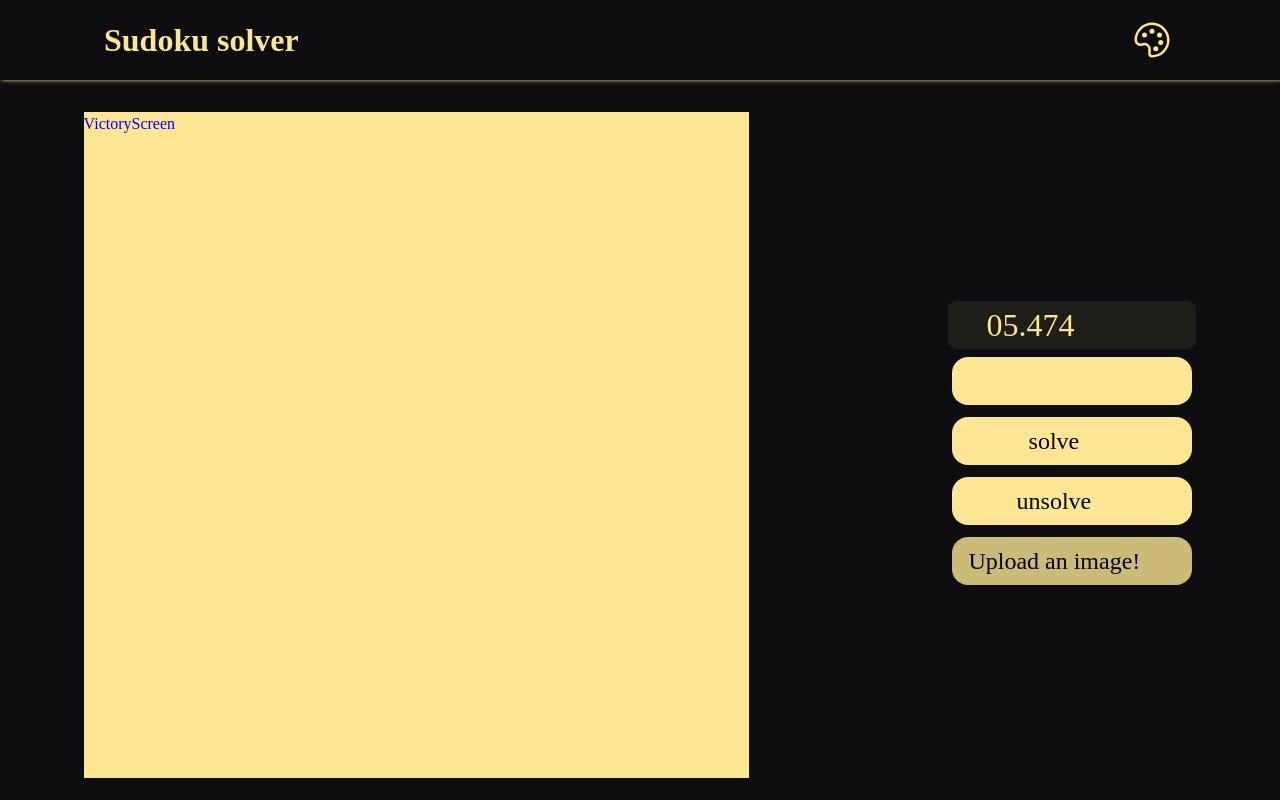
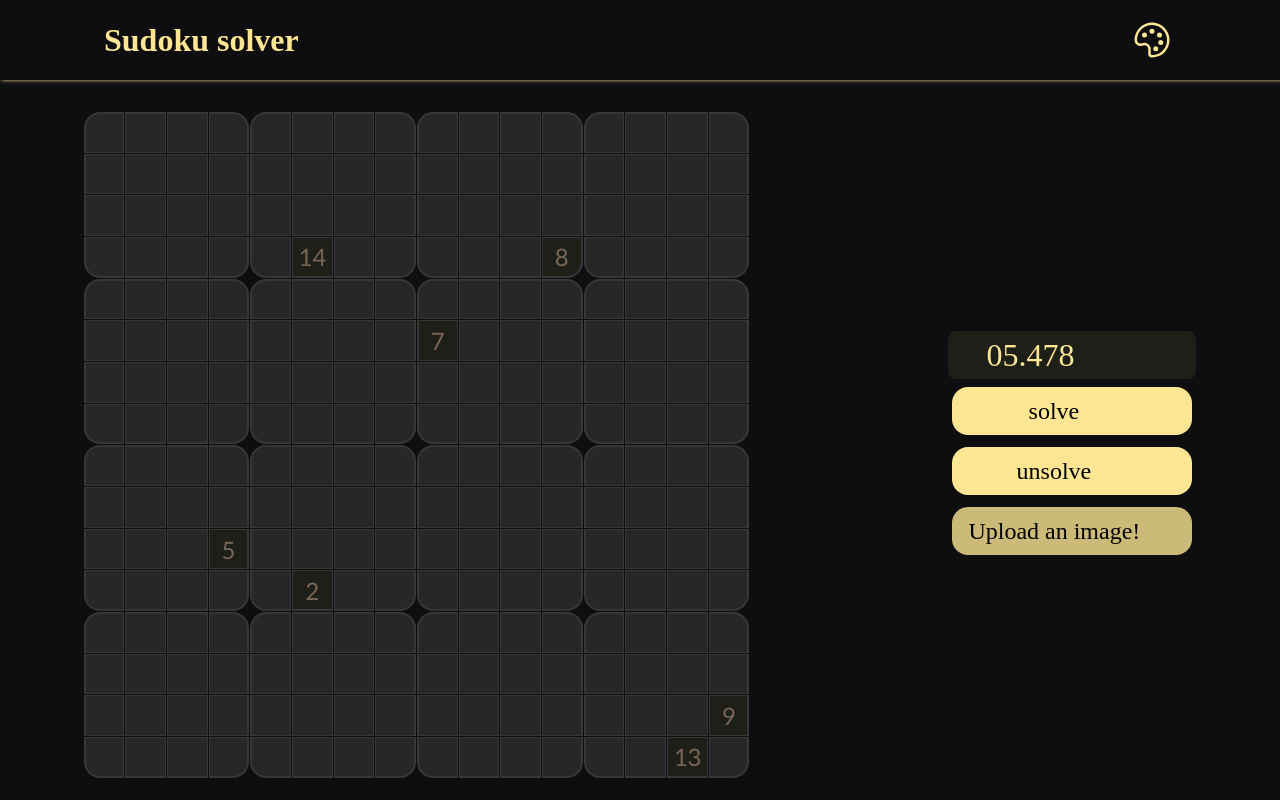
Before and after one commit to mockoocy/sudoSolve-old, a React (Create React App) app: page / in a window 1280 px wide. Built offline with nearby package versions, Linux system fonts and the light colour scheme; some icons are missing; a web font is replaced by a local one.

Commit message:
added victory screen & fixed svg import issue

```diff
--- /dev/null
+++ b/custom.d.ts
@@ -0,0 +1,6 @@
+declare module '*.svg' {
+  import React = require('react');
+  export const ReactComponent: React.FC<React.SVGProps<SVGSVGElement>>;
+  const src: string;
+  export default src;
+}
--- a/package.json
+++ b/package.json
@@ -14,7 +14,7 @@
     "axios": "^0.27.2",
     "react": "^18.2.0",
     "react-dom": "^18.2.0",
-    "react-scripts": "5.0.1",
+    "react-scripts": "^5.0.1",
     "styled-components": "^5.3.5",
     "typescript": "^4.7.4",
     "web-vitals": "^2.1.4"
--- a/src/globalComponents/SudokuMenu.tsx
+++ b/src/globalComponents/SudokuMenu.tsx
@@ -9,15 +9,19 @@ import { useMutation } from '@tanstack/react-query';
 import { Icon } from '@iconify/react';
 import Timer from "./Timer"
 import VictoryScreen from "./VictoryScreen"
+import generateSudoku from '../utils/generateSudoku';
 
 
 export default function SudokuMenu() {
   const [paused, setPaused] = useState(false)
-  const [gameWon, setGameWon] = useState(false)
+  const [startTime, setStartTime] = useState(new Date().getTime())
+  const [timeElapsed, setTimeElapsed] = useState(0)
+  const [timeFinished, setTimeFinished] = useState(0)
   const menuRef = useRef<HTMLDivElement>(null)
 
-  const {initialBoardInfo, boardState, setBoardState, setInitialBoardInfo, options, setOptions, loadedImage, setLoadedImage} = useGlobalContext();
+  const {initialBoardInfo, boardState, setBoardState, setInitialBoardInfo, options, setOptions, loadedImage, setLoadedImage, gameWon, setGameWon} = useGlobalContext();
   const MAX_FILENAME_LENGTH = 12
+  const TIMER_REFRESH_INTERVAL = 33
 
 
   function algoSolveSudoku(){
@@ -77,14 +81,21 @@ export default function SudokuMenu() {
   }
 
   useEffect(()=>{
-    if (!boardState.flat().some(cell => cell.value === 0 || !cell.isValid)){
+    if (boardState.length > 0 && !boardState.flat().some(cell => cell.value === 0 || !cell.isValid)){
+      console.log('here!')
       setGameWon(true)
+      setTimeFinished(timeElapsed)
     }
   },[boardState])
 
   useEffect(()=>{
     setGameWon(false)
   }, [options])
+
+  useEffect(()=>{
+    setPaused(gameWon)
+    setTimeElapsed(0)
+  },[gameWon])
 
 
   async function getSudokuFromImage(){
@@ -97,9 +108,6 @@ export default function SudokuMenu() {
     return response
   }
 
-  function togglePause(){
-    setPaused(prev => !prev)
-  }
 
   function getBoardSize(sudokuSize: number){
     const WIDTH_BIAS = 36
@@ -109,22 +117,35 @@ export default function SudokuMenu() {
   }
 
 
+  useEffect(()=>{
+    let timer: NodeJS.Timer
+
+    if (!paused){
+      timer = setInterval(()=> {
+        setTimeElapsed(new Date().getTime() - startTime)
+      }, TIMER_REFRESH_INTERVAL)
+    }
+    return () => clearInterval(timer)
+  },[paused, startTime])
+
+  useEffect(()=>{
+    setStartTime(new Date().getTime())
+  },[initialBoardInfo])
+
   return (
     <StyledSudokuMenu sudokuSize={options.SUDOKU_SIZE} ref={menuRef}>
       {gameWon
         ? <VictoryScreen
         height={getBoardSize(options.SUDOKU_SIZE).height}
         width={getBoardSize(options.SUDOKU_SIZE).width}
+        timeFinished={timeFinished}
         />
         : <SudokuBoard/>
       }
       <div className="buttons">
         <Timer
-        paused={paused}
-        togglePause={togglePause}
+        timeElapsed={timeElapsed}
         />
-        <button className="btn" onClick={()=> togglePause()}></button>
-
         <button className="btn" onClick={()=> chooseSolver()}>
           solve
           <Icon className="icon" icon="arcticons:offlinepuzzlesolver" />
--- a/src/globalComponents/Timer.tsx
+++ b/src/globalComponents/Timer.tsx
@@ -1,7 +1,5 @@
 import { Icon } from '@iconify/react'
-import React, { useEffect, useState } from 'react'
 import styled from 'styled-components';
-import { useGlobalContext } from '../globalContext';
 
 const StyledTimer = styled.div`
   background-color: var(--prefilledCellClr);
@@ -19,31 +17,12 @@ const StyledTimer = styled.div`
 `
 
 type Props = {
-  paused: boolean;
-  togglePause: () => void;
+  timeElapsed: number;
 }
 
-export default function Timer({paused, togglePause} : Props) {
-  const [startTime, setStartTime] = useState(new Date().getTime())
-  const [timeElapsed, setTimeElapsed] = useState(0)
-  const {initialBoardInfo} = useGlobalContext();
+export default function Timer({timeElapsed} : Props) {
 
 
-  useEffect(()=>{
-    let timer: NodeJS.Timer
-
-    if (!paused){
-      timer = setInterval(()=> {
-        setTimeElapsed(new Date().getTime() - startTime)
-      }, 17)
-    }
-    setStartTime(new Date().getTime())
-    return () => clearInterval(timer)
-  },[paused, startTime])
-
-  useEffect(()=>{
-    setStartTime(new Date().getTime())
-  },[initialBoardInfo])
 
   function getStringTime(timeElapsed: number){
     let sliceRange: [number, number] = [0,0]
--- a/src/globalComponents/VictoryScreen.tsx
+++ b/src/globalComponents/VictoryScreen.tsx
@@ -1,6 +1,7 @@
 import React, { useRef } from 'react'
 import styled from 'styled-components'
-// import {ReactComponent as Celebration} from "../assets/aaa.svg"
+import {ReactComponent as Celebration} from "../assets/celebration.svg"
+import { useGlobalContext } from '../globalContext';
 
 type StyledProps = {
   height: string;
@@ -13,25 +14,63 @@ const StyledVictoryScreen = styled.div<StyledProps>`
 
   width: var(--width);
   height: var(--height);
-  background-color: var(--standOutClr);
-  color: blue;
+  padding: 5%;
+  background: var(--victoryScreenBgClr);
+  color: var(--textClr);
+  display: flex;
+  flex-direction: column;
+  align-items: center;
+  justify-content: space-around;
+  font-family: Lato, sans-serif;
+  border-radius: 2rem;
+  .svg {
+    height: 75%;
+    width: 75%;
+  }
+  .main-text{
+    font-size: 3rem;
+  }
+  .stats {
+    padding: 0;
+    li::marker {
+      content: none;
+    }
+    >li {
+      font-size: 2rem;
+    }
+  }
 `
 
 type Props = {
   height: string;
-  width: string
+  width: string;
+  timeFinished: number;
 }
 
 
-export default function VictoryScreen({height, width}: Props) {
+export default function VictoryScreen({height, width, timeFinished}: Props) {
   const dupaRef = useRef<HTMLDivElement>(null)
+  const {options, restartGame} = useGlobalContext();
   function displayHeight(){
     console.log(dupaRef.current?.clientHeight, height)
   }
+
+  function getLongTimeString(time: number){
+    const timeString = new Date(time).toISOString().slice(11,23)
+    // returns string formated like HH:MM:SS:sss
+    const [hours, minutes, seconds] = timeString.split(':')
+    return `${hours < "01" ? "" : hours + "h"} ${minutes < "01" ? "" : minutes + "m"} ${seconds}s
+    `
+  }
   return (
-    <StyledVictoryScreen height={height} width={width} ref={dupaRef} onClick={displayHeight}>
-      {/* <Celebration /> */}
-      VictoryScreen
+    <StyledVictoryScreen height={height} width={width} ref={dupaRef} onClick={displayHeight} onMouseDown={() => getLongTimeString(timeFinished)}>
+      <h1 className="main-text">You've won!</h1>
+      <ul className="stats">
+        <li className="sub-text">Initial cell amount: {options.FILLED_CELLS_AMOUNT}</li>
+        <li className="sub-text">Finished in: {getLongTimeString(timeFinished)}</li>
+      </ul>
+      <button id="restart" onClick={restartGame}>New game</button>
+      <Celebration className="svg" />
     </StyledVictoryScreen>
   )
 }
--- a/src/globalComponents/styles/Global.ts
+++ b/src/globalComponents/styles/Global.ts
@@ -13,6 +13,8 @@ const GlobalStyle = createGlobalStyle<{theme: Theme, font?: string}>`
   --invalidCellClr: ${({theme})=> theme.colors.invalidCellClr};
   --prefilledCellClr: ${({theme})=> theme.colors.prefilledCellClr};
   --textClr: ${({theme})=> theme.colors.textClr};
+  --victoryScreenBgClr: ${({theme})=> theme.colors.victoryScreenBgClr};
+
 
 
 /* Fonts */
--- a/src/globalContext.tsx
+++ b/src/globalContext.tsx
@@ -23,7 +23,10 @@ type ContextValue = {
     filledBoard: Matrix2D;
 }>>;
   loadedImage: File | null;
-  setLoadedImage: React.Dispatch<React.SetStateAction<File | null>>
+  setLoadedImage: React.Dispatch<React.SetStateAction<File | null>>,
+  restartGame: () => void;
+  gameWon: boolean;
+  setGameWon: React.Dispatch<React.SetStateAction<boolean>>;
 }
 
 export const SudokuContext = React.createContext<ContextValue | undefined>(undefined);
@@ -31,6 +34,7 @@ export const SudokuContext = React.createContext<ContextValue | undefined>(undef
 
 
 export function SudokuProvider({children}: Props){
+  const [gameWon, setGameWon] = useState(false)
   const [loadedImage, setLoadedImage] = useState<File | null>(null)
   const [options, setOptions] = useState<Options>({
     SUDOKU_SIZE: 16,
@@ -40,12 +44,16 @@ export function SudokuProvider({children}: Props){
   const [boardState, setBoardState] = useState<Board>([]);
   const [initialBoardInfo, setInitialBoardInfo] = useState<{board: Matrix2D, filledBoard: Matrix2D}>({board: [], filledBoard: []})
 
+  function restartGame(){
+    setGameWon(false)
+    const newBoardInfo = generateSudoku(options.SUDOKU_SIZE, options.FILLED_CELLS_AMOUNT);
+    setInitialBoardInfo(newBoardInfo)
+    setBoardState(nestedNumbersToSudoku(newBoardInfo.board))
+  }
 
   useEffect(()=> {
     if (loadedImage) return;
-    const newBoardInfo = generateSudoku(options.SUDOKU_SIZE, options.FILLED_CELLS_AMOUNT);
-    setInitialBoardInfo(newBoardInfo)
-    setBoardState(nestedNumbersToSudoku(newBoardInfo.board))
+    restartGame()
   }, [options.SUDOKU_SIZE, options.FILLED_CELLS_AMOUNT])
 
   useEffect(()=>{
@@ -110,7 +118,10 @@ export function SudokuProvider({children}: Props){
       initialBoardInfo,
       setInitialBoardInfo,
       loadedImage,
-      setLoadedImage
+      setLoadedImage,
+      restartGame,
+      gameWon,
+      setGameWon
     }}>
       {children}
     </SudokuContext.Provider>
--- a/src/types.ts
+++ b/src/types.ts
@@ -12,6 +12,7 @@ export type Theme = {
     highlightCellClr: string;
     invalidCellClr: string;
     prefilledCellClr: string;
+    victoryScreenBgClr: string;
   }
 }
 
--- a/src/utils/themes.ts
+++ b/src/utils/themes.ts
@@ -13,7 +13,9 @@ const lightTheme: Theme = {
     gridGapClr: '#272729',
     highlightCellClr: '#92BDFF',
     invalidCellClr: '#f04848',
-    prefilledCellClr: '#f0f0ff '
+    prefilledCellClr: '#f0f0ff ',
+    victoryScreenBgClr: 'linear-gradient(to bottom, #9796f0, #fbc7d4)'
+
   }
 }
 
@@ -30,7 +32,8 @@ const darkTheme: Theme = {
     gridGapClr: '#373737',
     highlightCellClr: '#EAF7CF',
     invalidCellClr: '#FF708A',
-    prefilledCellClr: '#1f1f1a '
+    prefilledCellClr: '#1f1f1a ',
+    victoryScreenBgClr: 'linear-gradient(to bottom, #9796f0, #fbc7d4)'
   }
 }
 
--- a/tsconfig.json
+++ b/tsconfig.json
@@ -21,5 +21,5 @@
     "jsx": "react-jsx"
   },
   "include": [
-    "src" ]
+    "src", "custom.d.ts" ]
 }
```
Also changed, not shown: 1 other file (tests, documents, lock files or other folders).
